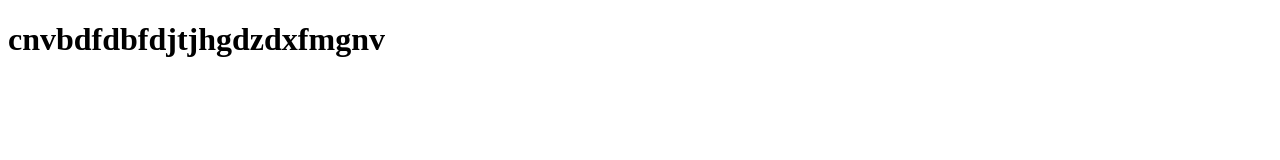
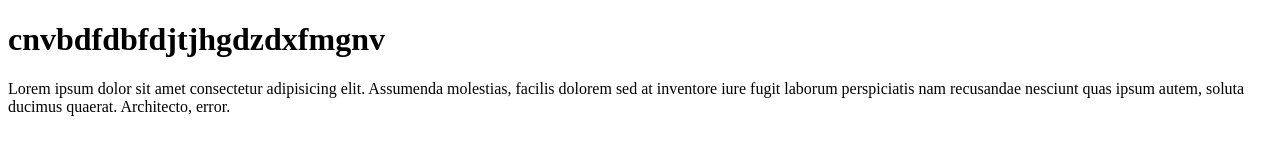
Before and after one commit to AkshatGupta31/raj, a plain HTML site: page index.html in a window 1280 px wide. Drawn offline with Linux system fonts and the light colour scheme.

Commit message:
wresfdxcghj

```diff
--- a/index.html
+++ b/index.html
@@ -7,5 +7,6 @@
 </head>
 <body>
     <h1>cnvbdfdbfdjtjhgdzdxfmgnv</h1>
+    <p>Lorem ipsum dolor sit amet consectetur adipisicing elit. Assumenda molestias, facilis dolorem sed at inventore iure fugit laborum perspiciatis nam recusandae nesciunt quas ipsum autem, soluta ducimus quaerat. Architecto, error.</p>
 </body>
 </html>
```
